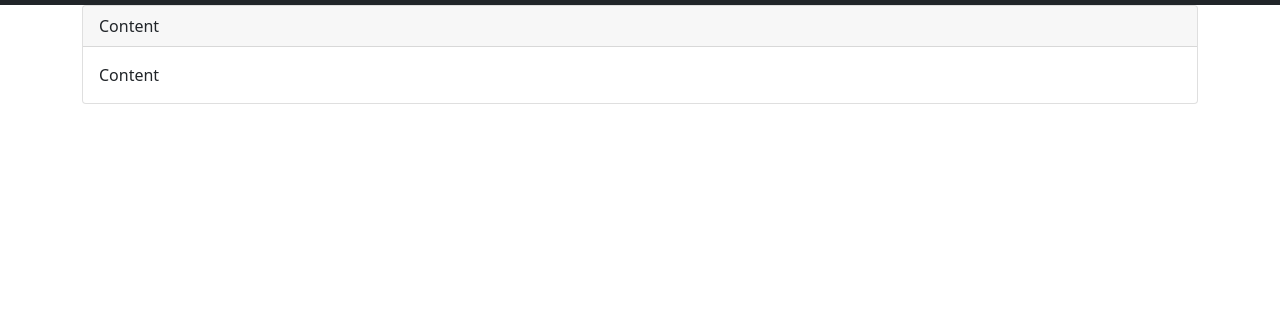
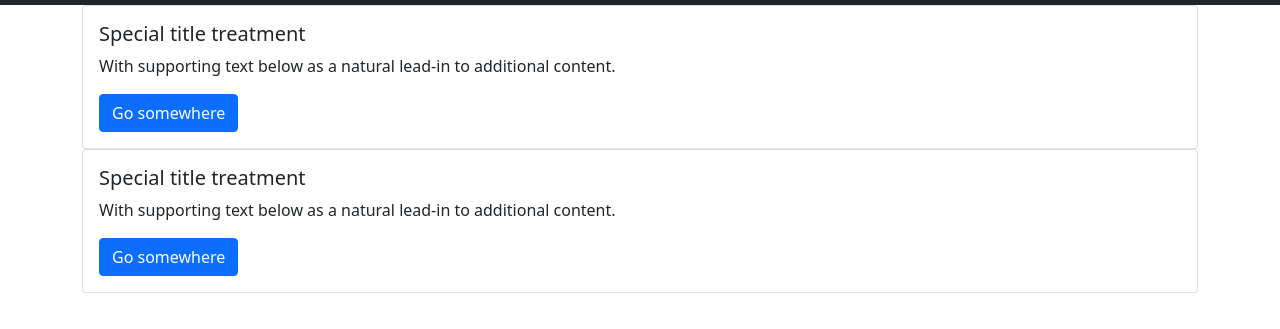
Before and after one commit to NerdHeart101/nerdheart101.github.io, a plain HTML site: page index.html in a window 1280 px wide. Shown: the part 51-380 px from the top of the page. Drawn offline with nearby package versions, Linux system fonts and the light colour scheme.

Commit message:
Update index.html

```diff
--- a/index.html
+++ b/index.html
@@ -49,12 +49,18 @@
   <div class="row justify-content-center">
     <div class="col-md-12">
       <div class="card">
-        <div class="card-header">
-          Content
+          <div class="card-body">
+        <h5 class="card-title">Special title treatment</h5>
+        <p class="card-text">With supporting text below as a natural lead-in to additional content.</p>
+        <a href="#" class="btn btn-primary">Go somewhere</a>
         </div>
+      </div>
+        <div class="col-md-12">
+      <div class="card">
           <div class="card-body">
-             Content
-          </div>
+        <h5 class="card-title">Special title treatment</h5>
+        <p class="card-text">With supporting text below as a natural lead-in to additional content.</p>
+        <a href="#" class="btn btn-primary">Go somewhere</a>
         </div>
       </div>
     </div>
```
